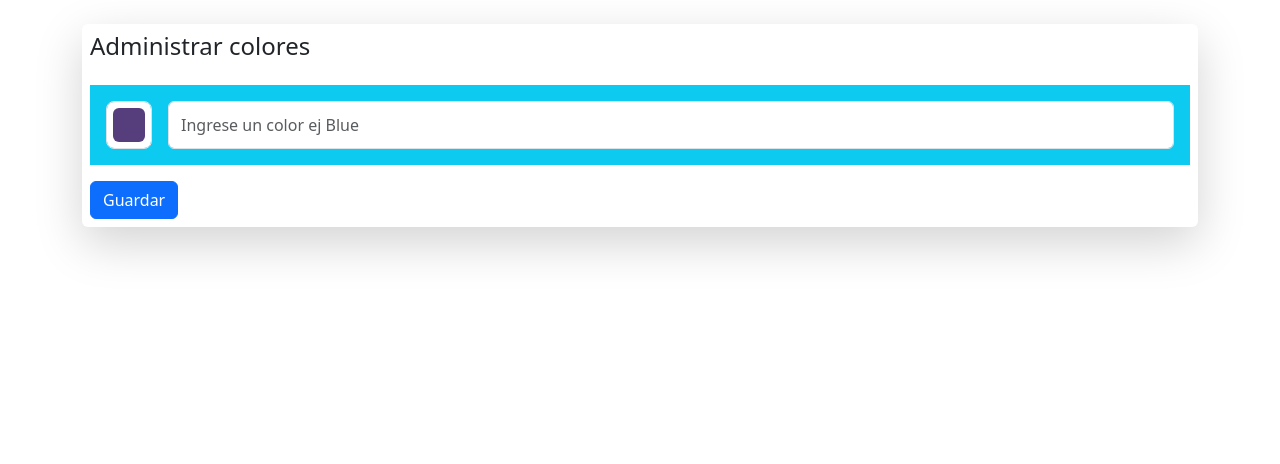
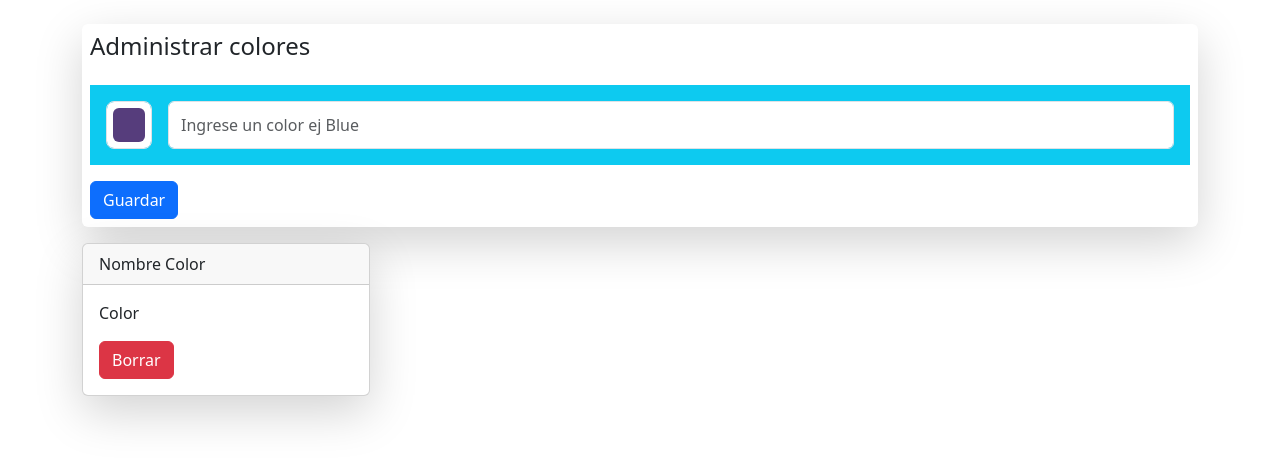
Before and after one commit to julianDev94/tp-react-ejercicio6, a React (Vite) app: page / in a window 1280 px wide. Shown: the top 464 px of the page. Built offline with nearby package versions, Linux system fonts and the light colour scheme.

Commit message:
maqueto el componente CardColor

```diff
--- a/src/App.css
+++ b/src/App.css
@@ -1,4 +1,4 @@
-/* #inputColor{
-    width: 35px;
-    height: 300px;
-} */
+
+#card{
+    width: 18rem;
+}
--- /dev/null
+++ b/src/components/CardColor.jsx
@@ -0,0 +1,22 @@
+import React from 'react';
+import { Button, Card } from 'react-bootstrap';
+
+
+const CardColor = () => {
+    return (
+        <Card
+        id='card'
+          className="mb-2 shadow-lg"
+        >
+          <Card.Header>Nombre Color</Card.Header>
+          <Card.Body>
+            <Card.Text>
+              Color
+            </Card.Text>
+            <Button variant='danger'>Borrar</Button>
+          </Card.Body>
+        </Card>
+    );
+};
+
+export default CardColor;
--- a/src/components/FormularioColores.jsx
+++ b/src/components/FormularioColores.jsx
@@ -1,8 +1,10 @@
 import { Button } from "react-bootstrap";
 import Form from "react-bootstrap/Form";
+import CardColor from "./CardColor";
 
 const FormularioColores = () => {
   return (
+    <>
       <section className="mt-4 shadow-lg p-2 rounded">
         <h4>Administrar colores</h4>
         <Form className="mt-4">
@@ -14,12 +16,23 @@ const FormularioColores = () => {
               defaultValue="#563d7c"
               title="Cambia tu color"
             />
-          <Form.Control type="text" className="ms-3" placeholder="Ingrese un color ej Blue" minLength={3} maxLength={30} />
+            <Form.Control
+              type="text"
+              className="ms-3"
+              placeholder="Ingrese un color ej Blue"
+              minLength={3}
+              maxLength={30}
+            />
           </Form.Group>
-        <Button variant="primary" type="submit" >Guardar</Button>
+          <Button variant="primary" type="submit">
+            Guardar
+          </Button>
         </Form>
-
       </section>
+      <section className="my-3">
+        <CardColor/>
+      </section>
+    </>
   );
 };
 
```
Lines whose indentation alone changed are shown as unchanged.
